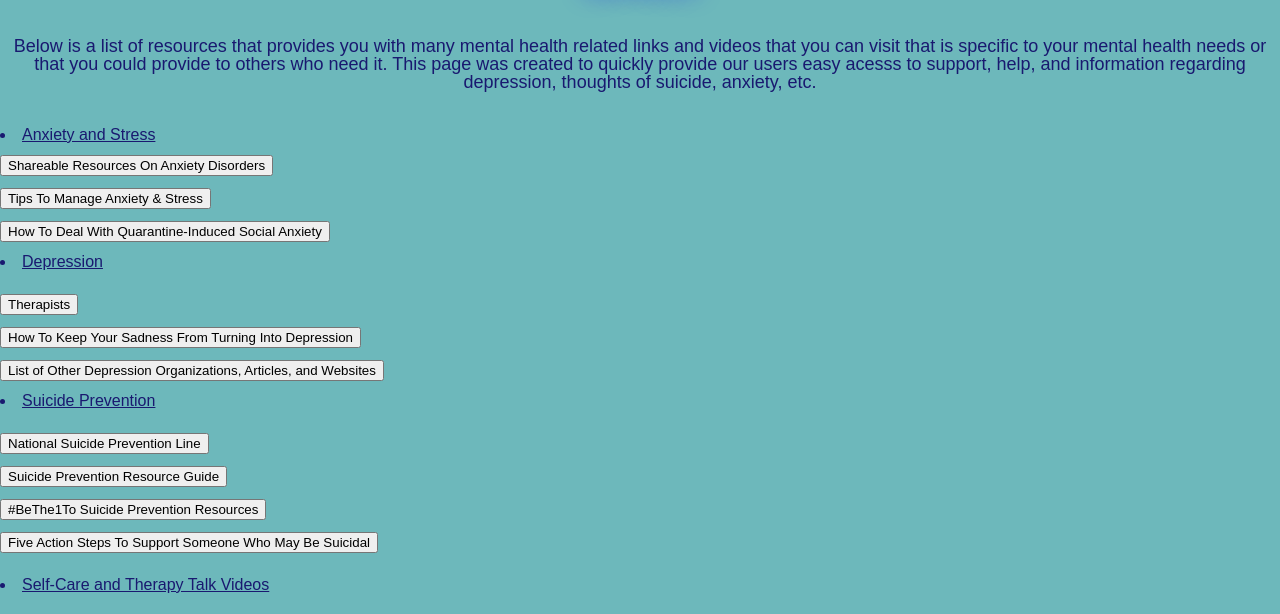
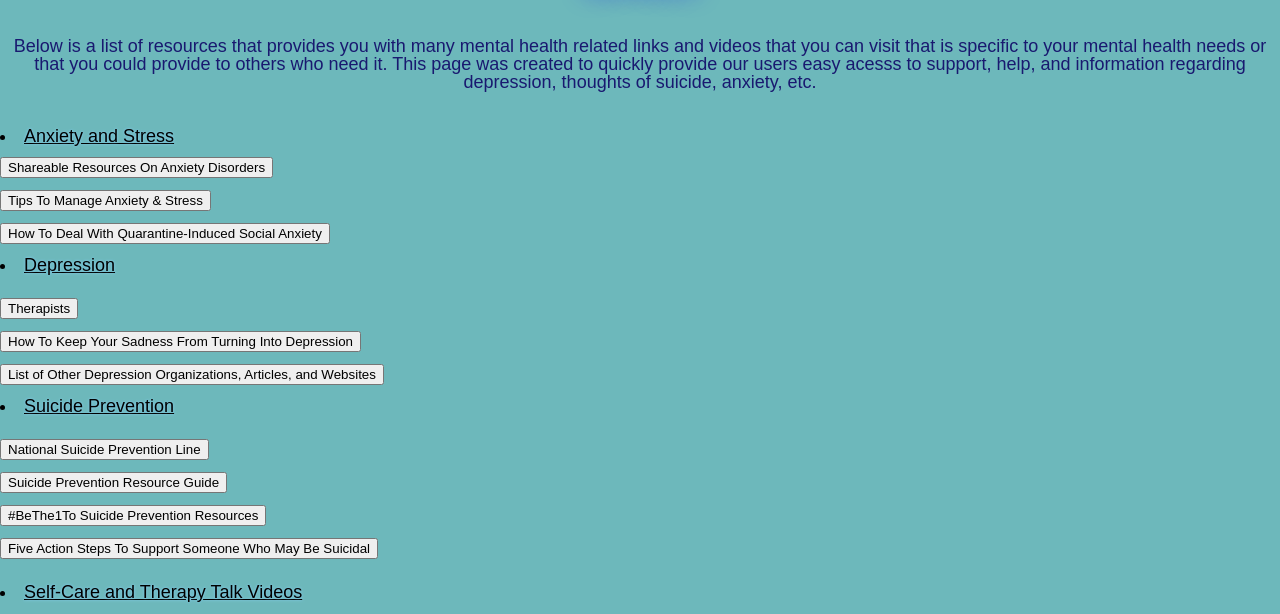
Before and after one commit to rcereno/slo-hacks-lite-project, a plain HTML site: page services.html in a window 1280 px wide. Shown: the part 150-764 px from the top of the page. Drawn offline with Linux system fonts and the light colour scheme.

Commit message:
updated style css page for services

```diff
--- a/styles-contact.css
+++ b/styles-contact.css
@@ -151,7 +151,8 @@ span {
 }
 
 li {
-	font-size: 16px;
+	font-size: 18px;
 	font-family: Arial, Helvetica, sans-serif;
-	color: #191970;
+	color: black;
+	text-shadow: 0 0 3px lightskyblue;
 }
```
